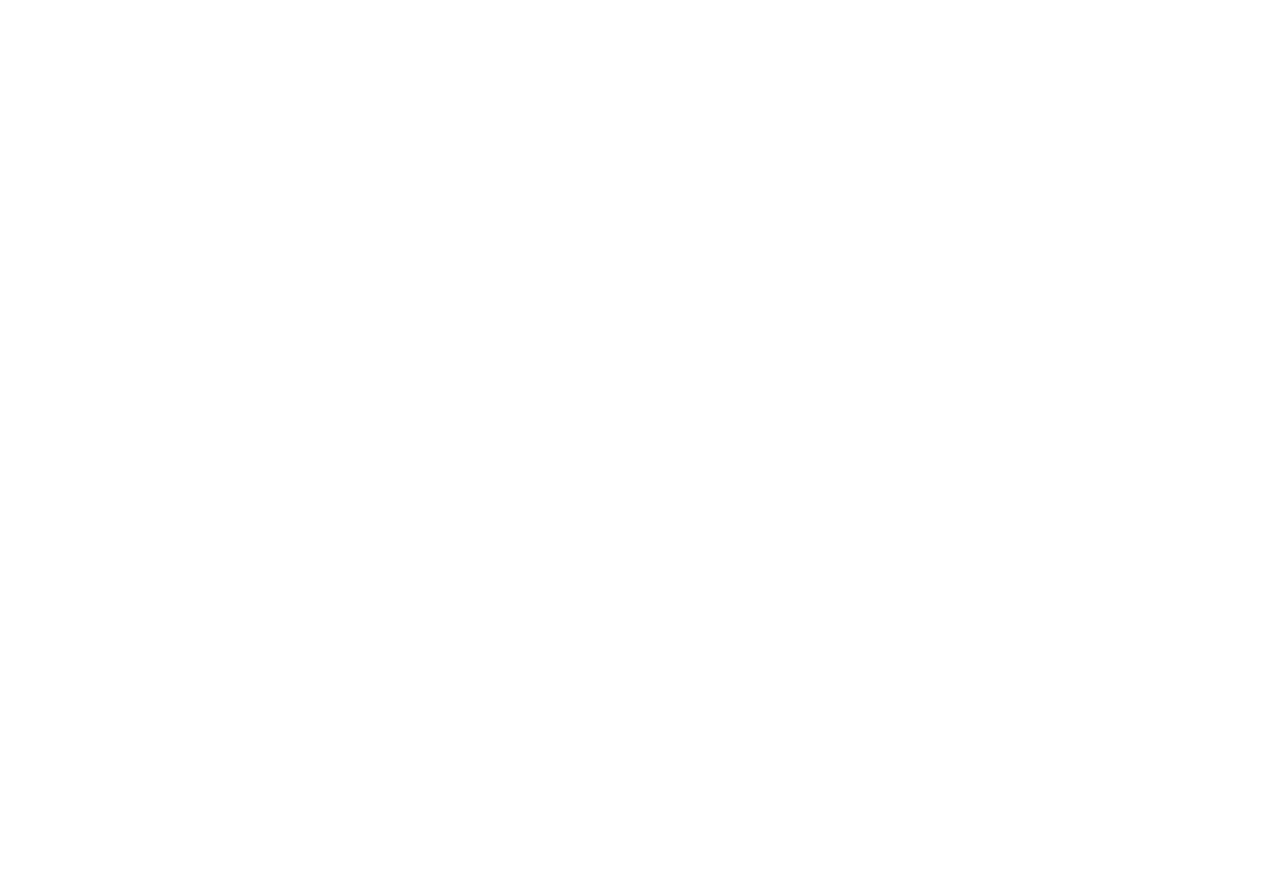
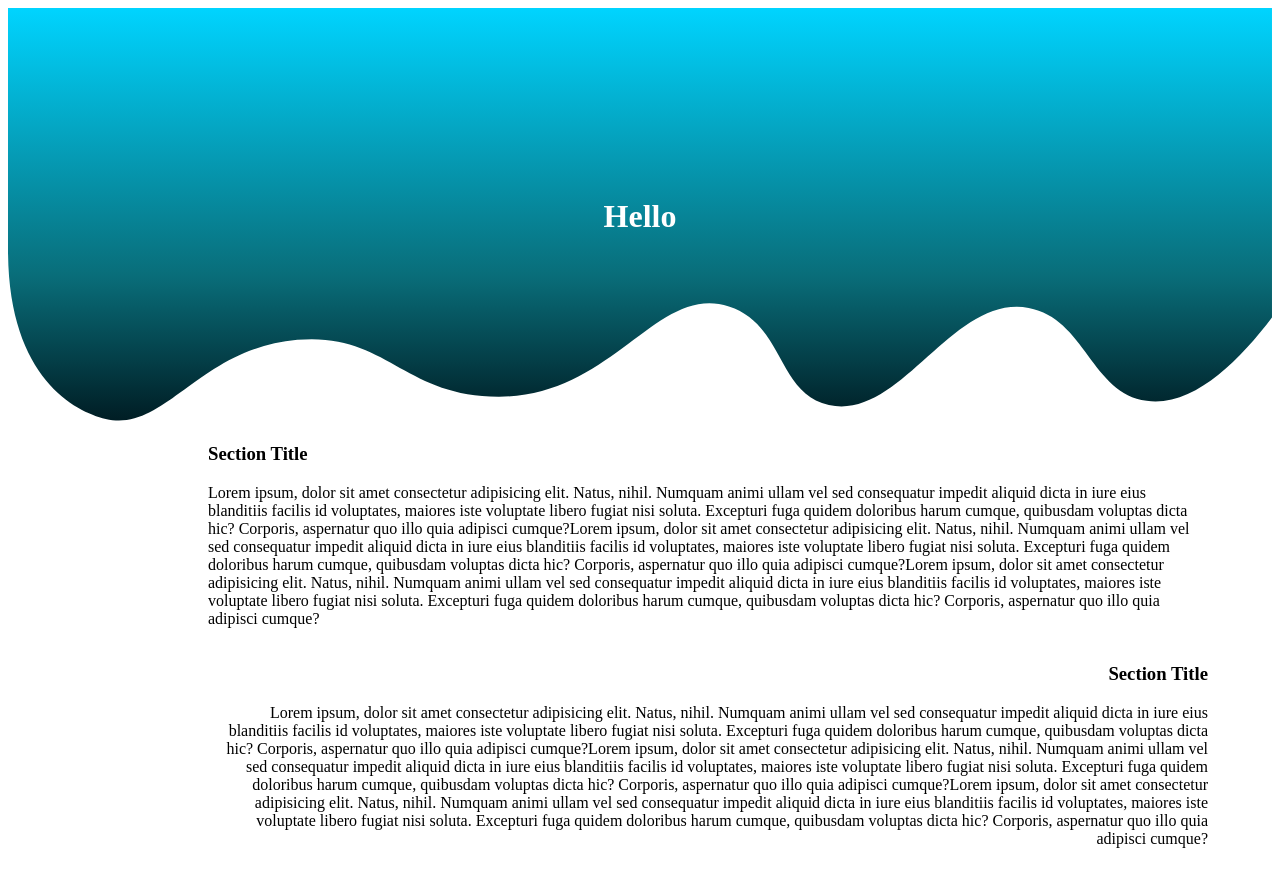
Before and after one commit to Kyle-Shackelford/mobile-f, a plain HTML site: page index.html in a window 1280 px wide. Before the commit the page ends 800 px from the top, so only its background shows below. Drawn offline with Linux system fonts and the light colour scheme.

Commit message:
created wave

```diff
--- a/css/style.css
+++ /dev/null
@@ -1,3 +0,0 @@
-body{
-    background-color: antiquewhite;
-}
--- /dev/null
+++ b/css/stylesheet.css
@@ -0,0 +1,39 @@
+body{
+    background-color: rgb(255, 255, 255);
+}
+
+h1{
+    color: white;
+}
+
+.header{
+    position: absolute;
+    top: 50%;
+    left: 50%;
+    transform: translate(-50%, -50%);
+    z-index: 1;
+}
+
+.wave{
+    margin-top: 0px;
+    position: relative;
+    text-align: center;
+}
+
+#Layer_1{
+margin-top: 0px;
+}
+
+.paragraph{
+    height: 200px;
+    width: 1000px;
+    margin-left: 200px;
+}
+
+.paragraph2{
+    margin-top: 20px;
+    text-align: right;
+    height: 200px;
+    width: 1000px;
+    margin-left: 200px;
+}
--- a/index.html
+++ b/index.html
@@ -4,9 +4,45 @@
     <meta charset="UTF-8">
     <meta http-equiv="X-UA-Compatible" content="IE=edge">
     <meta name="viewport" content="width=device-width, initial-scale=1.0">
-    <title>Document</title>
+    <link rel="stylesheet" href="./css/stylesheet.css">
+    <title>Take Home Challenge</title>
 </head>
 <body>
 
+    <div class="wave">
+
+    <svg id="Layer_1" data-name="Layer 1" xmlns="http://www.w3.org/2000/svg" viewBox="0 0 1366 445.8">
+        <defs>
+            <style>
+                .cls-1 {
+                    fill: url(#gradient);
+                }
+            </style>
+            <linearGradient spreadMethod="pad" id="gradient" x1="0%" y1="100%" x2="0%" y2="0%">
+                <stop offset="0%" style="stop-color:rgba(0,29,36,1);stop-opacity:1;" />
+                <stop offset="35%" style="stop-color:rgba(9,109,121,1);stop-opacity:1;" />
+                <stop offset="100%" style="stop-color:rgba(0,212,255,1);stop-opacity:1;" />
+            </linearGradient>
+        </defs>
+        <path class="cls-1"
+            d="M1366,334.59c-35.76,47.13-85.07,97-135.44,90-59.88-8.29-66.63-89.32-127.49-100.5-82.78-15.2-137.89,122.32-216,105-55.81-12.38-48.17-87.13-108-106.5-78.31-25.35-125.07,98-249,97.5-103.49-.42-121.3-69.87-217.49-61.5-107.29,9.34-142.49,100.74-207,85.5C72.27,436.21,0,399.09,0,261.1V0H1366Z" />
+    </svg>
+
+    <div class="header"><h1>Hello</h1></div>
+
+</div></div>
+
+<div class="paragraph">
+    <h3>Section Title</h3>
+    <p>Lorem ipsum, dolor sit amet consectetur adipisicing elit. Natus, nihil. Numquam animi ullam vel sed consequatur impedit aliquid dicta in iure eius blanditiis facilis id voluptates, maiores iste voluptate libero fugiat nisi soluta. Excepturi fuga quidem doloribus harum cumque, quibusdam voluptas dicta hic? Corporis, aspernatur quo illo quia adipisci cumque?Lorem ipsum, dolor sit amet consectetur adipisicing elit. Natus, nihil. Numquam animi ullam vel sed consequatur impedit aliquid dicta in iure eius blanditiis facilis id voluptates, maiores iste voluptate libero fugiat nisi soluta. Excepturi fuga quidem doloribus harum cumque, quibusdam voluptas dicta hic? Corporis, aspernatur quo illo quia adipisci cumque?Lorem ipsum, dolor sit amet consectetur adipisicing elit. Natus, nihil. Numquam animi ullam vel sed consequatur impedit aliquid dicta in iure eius blanditiis facilis id voluptates, maiores iste voluptate libero fugiat nisi soluta. Excepturi fuga quidem doloribus harum cumque, quibusdam voluptas dicta hic? Corporis, aspernatur quo illo quia adipisci cumque?
+    </p>
+</div>
+
+<div class="paragraph2">
+    <h3>Section Title</h3>
+    <p>Lorem ipsum, dolor sit amet consectetur adipisicing elit. Natus, nihil. Numquam animi ullam vel sed consequatur impedit aliquid dicta in iure eius blanditiis facilis id voluptates, maiores iste voluptate libero fugiat nisi soluta. Excepturi fuga quidem doloribus harum cumque, quibusdam voluptas dicta hic? Corporis, aspernatur quo illo quia adipisci cumque?Lorem ipsum, dolor sit amet consectetur adipisicing elit. Natus, nihil. Numquam animi ullam vel sed consequatur impedit aliquid dicta in iure eius blanditiis facilis id voluptates, maiores iste voluptate libero fugiat nisi soluta. Excepturi fuga quidem doloribus harum cumque, quibusdam voluptas dicta hic? Corporis, aspernatur quo illo quia adipisci cumque?Lorem ipsum, dolor sit amet consectetur adipisicing elit. Natus, nihil. Numquam animi ullam vel sed consequatur impedit aliquid dicta in iure eius blanditiis facilis id voluptates, maiores iste voluptate libero fugiat nisi soluta. Excepturi fuga quidem doloribus harum cumque, quibusdam voluptas dicta hic? Corporis, aspernatur quo illo quia adipisci cumque?
+    </p>
+</div>
+
 </body>
 </html>
```
Also changed, not shown: images/wave.svg (added), 3 other files.
